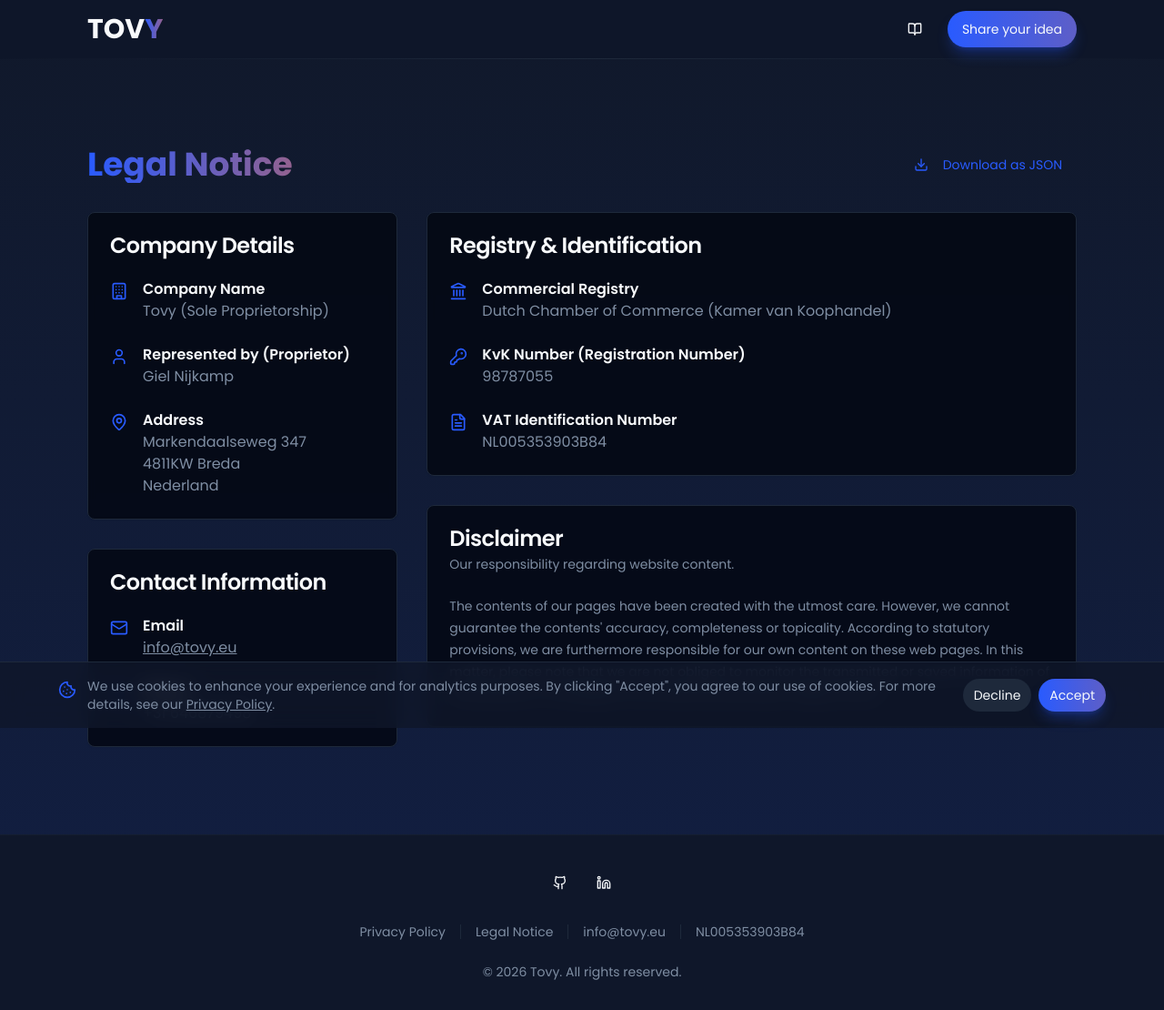
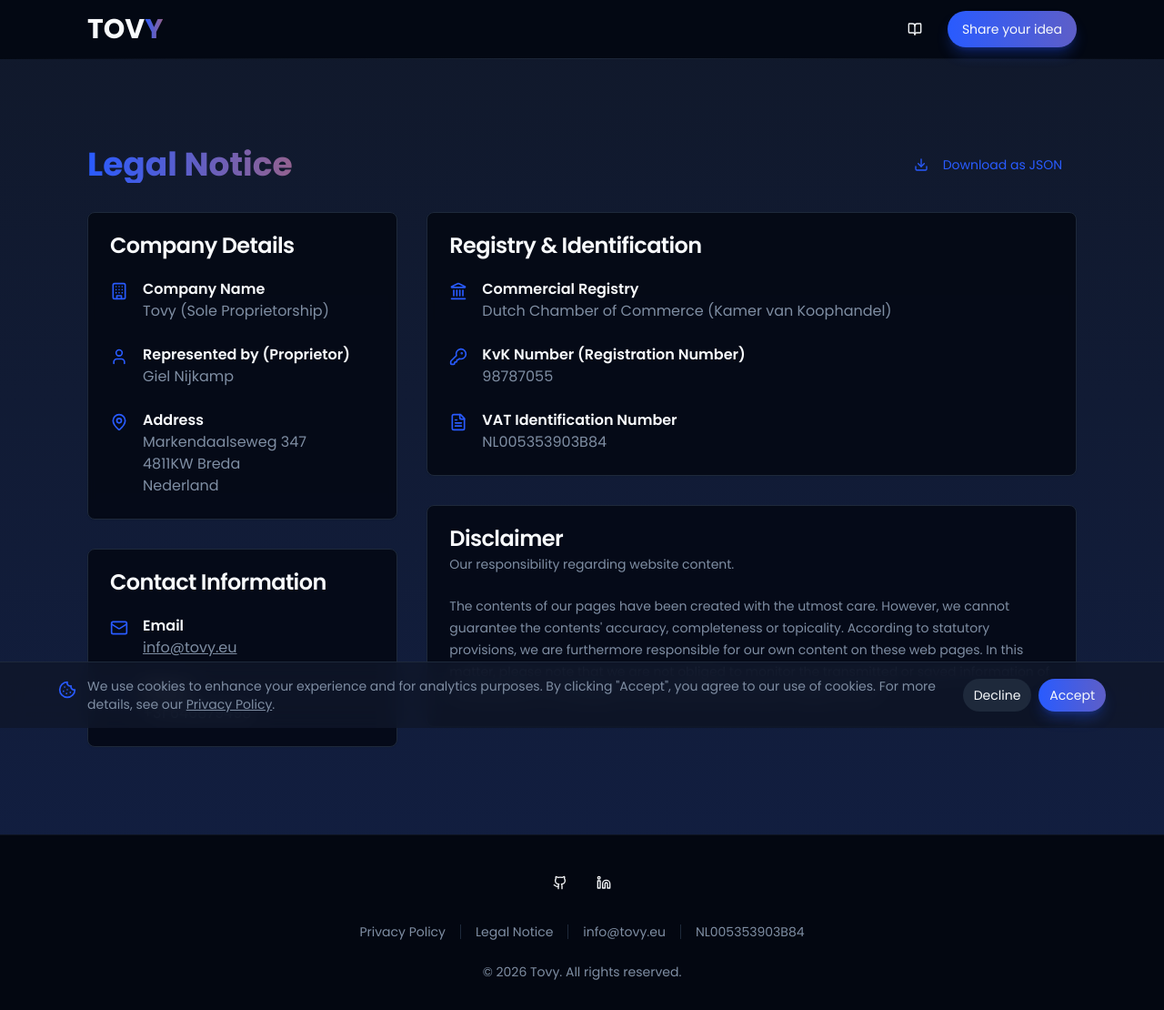
Before and after one commit to tovy-eu/tovy.eu-website, a Next.js app: page /legal-notice in a window 1280 px wide. Shown: the whole page at 91% size. Built offline with nearby package versions, Linux system fonts and the light colour scheme.

Commit message:
Make the head and footer the same dark color as the cards

```diff
--- a/src/components/landing/about-section.tsx
+++ b/src/components/landing/about-section.tsx
@@ -6,7 +6,7 @@ import { ScrollReveal } from "../scroll-reveal";
 const pillars = [
   {
     icon: <BrainCircuit className="h-8 w-8" />,
-    title: "Technology",
+    title: "Tech Savviness",
     description: "We love tech, data and AI. We are up-to-date with the rapid changes in the industry.",
     color: "#2B5EFF"
   },
--- a/src/components/layout/footer.tsx
+++ b/src/components/layout/footer.tsx
@@ -1,4 +1,3 @@
-
 "use client";
 
 import { useState, useEffect } from "react";
@@ -36,7 +35,7 @@ export function Footer() {
   }, []);
 
   return (
-    <footer className="w-full border-t border-border/40 bg-background">
+    <footer className="w-full border-t border-border/40 bg-card">
       <div className="container mx-auto flex flex-col items-center gap-6 py-8 max-w-6xl px-4 md:px-8">
 
         {/* Social Icons */}
--- a/src/components/layout/header.tsx
+++ b/src/components/layout/header.tsx
@@ -15,7 +15,7 @@ export function Header() {
   return (
     <header
       className={cn(
-        "sticky top-0 z-50 w-full bg-background/90 backdrop-blur-lg"
+        "sticky top-0 z-50 w-full bg-card/90 backdrop-blur-lg"
       )}
     >
       <div className="container mx-auto flex h-16 w-full items-center justify-between px-4 md:px-8 max-w-6xl">
```
